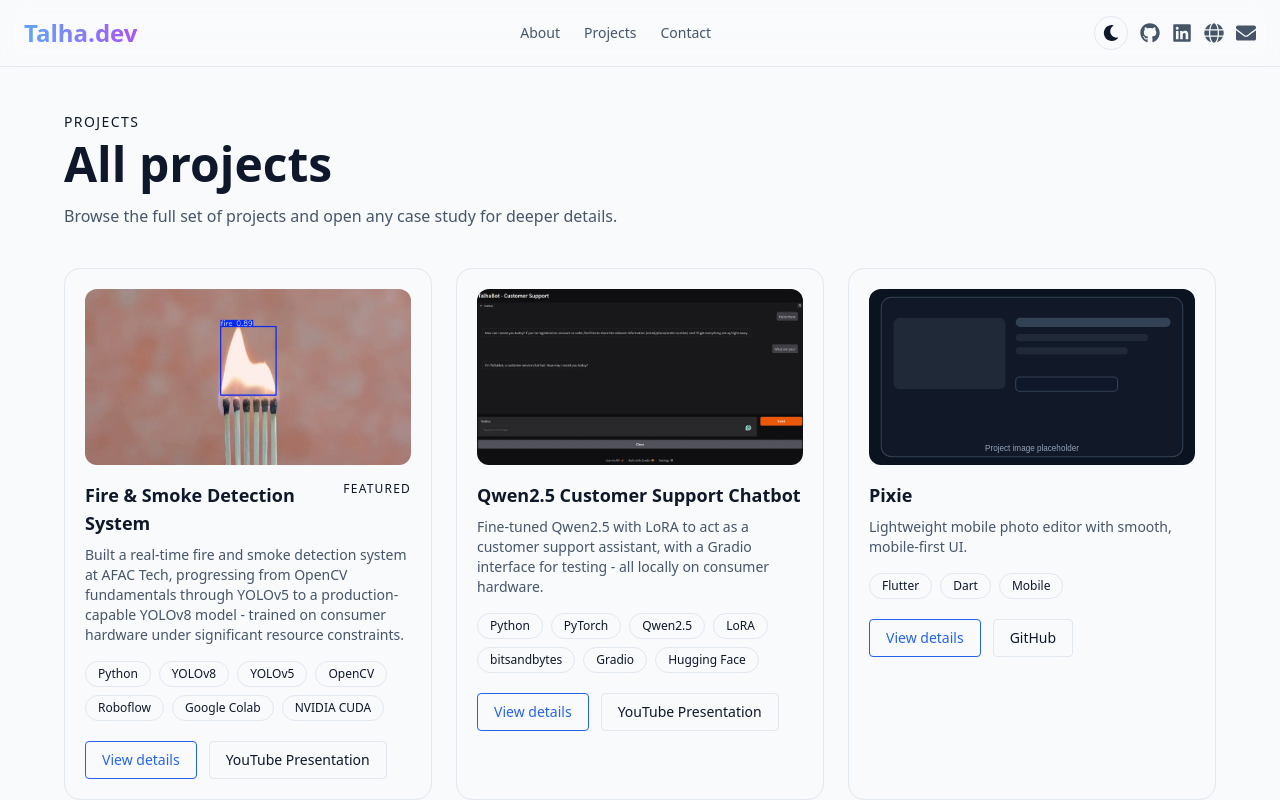
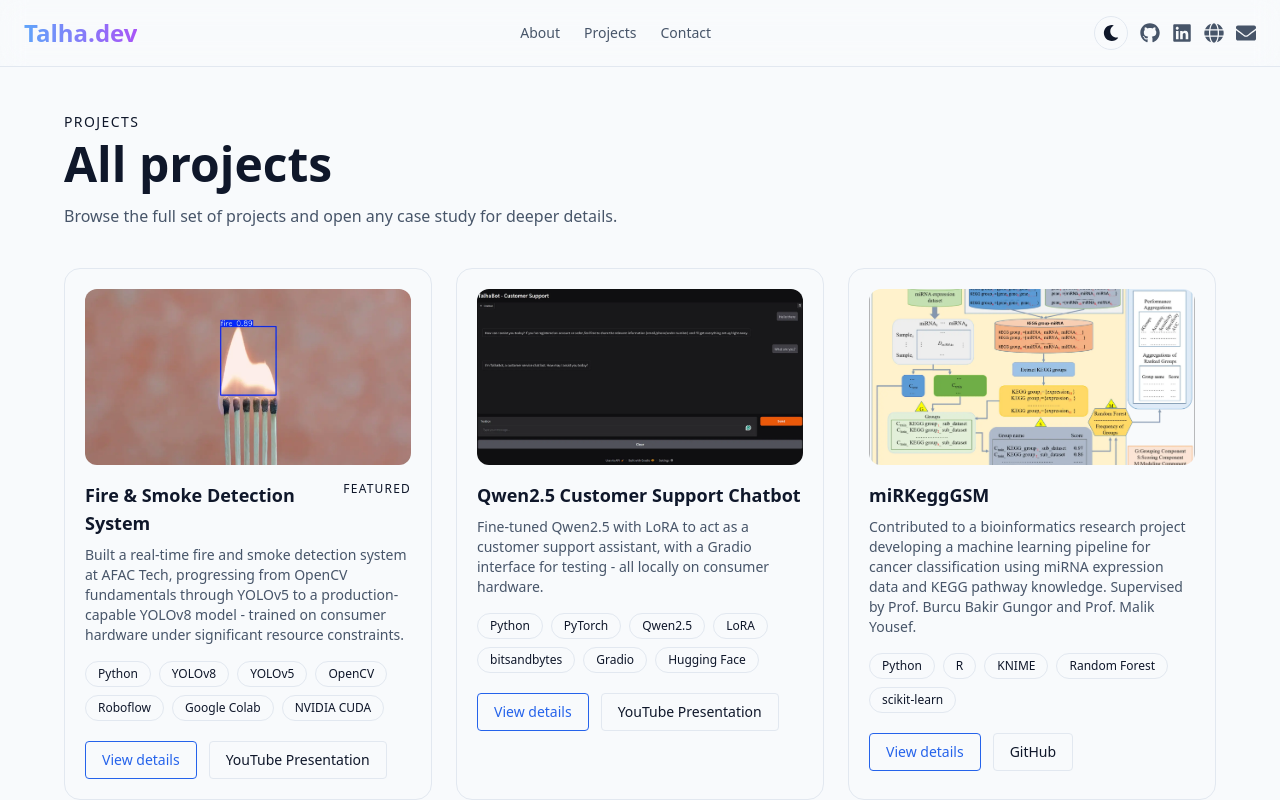
Before and after one commit to TalhaKarakoyunlu/aws-portfolio-talha, a React (Vite) app: page /projects in a window 1280 px wide. Shown: the top 800 px of the page. Built offline with nearby package versions, Linux system fonts and the light colour scheme.

Commit message:
feat: add miRKeggGSM capstone research project

```diff
--- a/src/data/projects.ts
+++ b/src/data/projects.ts
@@ -153,6 +153,58 @@
     ],
   },
   {
+    title: 'miRKeggGSM',
+    slug: 'mirkegggsm',
+    role: 'Student Researcher - Capstone Project',
+    timeline: 'Sep 2024 - Jan 2025',
+    summary:
+      'Contributed to a bioinformatics research project developing a machine learning pipeline for cancer classification using miRNA expression data and KEGG pathway knowledge. Supervised by Prof. Burcu Bakir Gungor and Prof. Malik Yousef.',
+    stack: ['Python', 'R', 'KNIME', 'Random Forest', 'scikit-learn'],
+    highlights: [
+      { label: 'Cancer datasets', value: '12 (GEO)' },
+      { label: 'Classification method', value: 'Random Forest' },
+      { label: 'Best AUC', value: '>0.99' },
+      { label: 'Framework', value: 'G-S-M (KEGG pathways)' },
+    ],
+    problem:
+      'High-dimensional miRNA expression data is noisy and hard to interpret. Existing methods ignore biologically meaningful relationships between miRNAs, genes, and pathways, leading to less interpretable cancer classification models.',
+    approach: [
+      'Wrote Python scripts to collect and preprocess 12 miRNA expression datasets from GEO across multiple cancer types.',
+      'Debugged and resolved errors in the existing KNIME workflow nodes to get the G-S-M pipeline running end-to-end.',
+      'Ran the full evaluation pipeline across all 12 datasets and compiled results.',
+      'Wrote the final capstone report documenting methodology, results, and conclusions.',
+    ],
+    outcome: [
+      'Pipeline successfully evaluated across 12 cancer datasets including lung, breast, gastric, and esophageal cancer.',
+      'Achieved AUC above 0.99 on several datasets with accuracy near 96%.',
+      'Disease-enriched KEGG grouping reduced feature count from hundreds to fewer than ten miRNAs in some cases while maintaining strong performance.',
+    ],
+    challenges: [
+      'KNIME workflow had pre-existing node errors that required troubleshooting before any experiments could run.',
+      'Datasets from GEO required custom collection and preprocessing scripts to handle inconsistent formats.',
+      'Large datasets pushed KNIME resource limits, with some runs taking full days to complete.',
+    ],
+    gallery: [
+      {
+        src: '/mirkegggsm-architecture.webp',
+        alt: 'miRKeggGSM G-S-M pipeline architecture diagram',
+        caption: 'G-S-M architecture: Grouping, Scoring, and Modeling pipeline.',
+      },
+      {
+        src: '/mirkegggsm-workflow.webp',
+        alt: 'KNIME workflow implementing the G-S-M pipeline',
+        caption: 'KNIME workflow implementing the G-S-M pipeline.',
+      },
+    ],
+    links: [
+      {
+        label: 'GitHub',
+        href: 'https://github.com/malikyousef/Groups-Filtering-Scoring-in-G-S-M-',
+        external: true,
+      },
+    ],
+  },
+  {
     title: 'Pixie',
     slug: 'pixie',
     summary: 'Lightweight mobile photo editor with smooth, mobile-first UI.',
```
Also changed, not shown: public/mirkegggsm-architecture.webp (added), public/mirkegggsm-workflow.webp (added).
